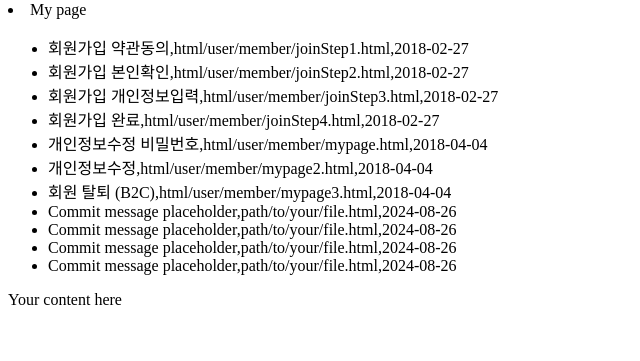
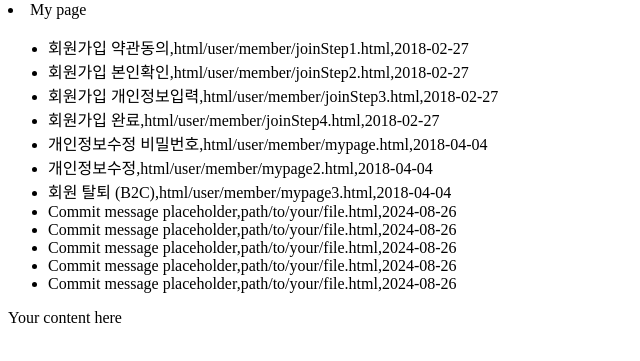
Before and after one commit to brand-strategy/Cylearn, a plain HTML site: page index.html in a window 1280 px wide. Shown: the part 79-440 px from the top of the page, without its empty margins (0-640 px from the left). Drawn offline with Linux system fonts and the light colour scheme.

Commit message:
Add new <li> elements to index.html

```diff
--- a/index.html
+++ b/index.html
@@ -17,7 +17,7 @@
 <li>회원가입 완료,html/user/member/joinStep4.html,2018-02-27</li>
 <li>개인정보수정 비밀번호,html/user/member/mypage.html,2018-04-04</li>
 <li>개인정보수정,html/user/member/mypage2.html,2018-04-04</li>
-<li>회원 탈퇴 (B2C),html/user/member/mypage3.html,2018-04-04</li><li>Commit message placeholder,path/to/your/file.html,2024-08-26</li><li>Commit message placeholder,path/to/your/file.html,2024-08-26</li><li>Commit message placeholder,path/to/your/file.html,2024-08-26</li><li>Commit message placeholder,path/to/your/file.html,2024-08-26</li>
+<li>회원 탈퇴 (B2C),html/user/member/mypage3.html,2018-04-04</li><li>Commit message placeholder,path/to/your/file.html,2024-08-26</li><li>Commit message placeholder,path/to/your/file.html,2024-08-26</li><li>Commit message placeholder,path/to/your/file.html,2024-08-26</li><li>Commit message placeholder,path/to/your/file.html,2024-08-26</li><li>Commit message placeholder,path/to/your/file.html,2024-08-26</li>
 </ul>
 </li>
 </body>
```
